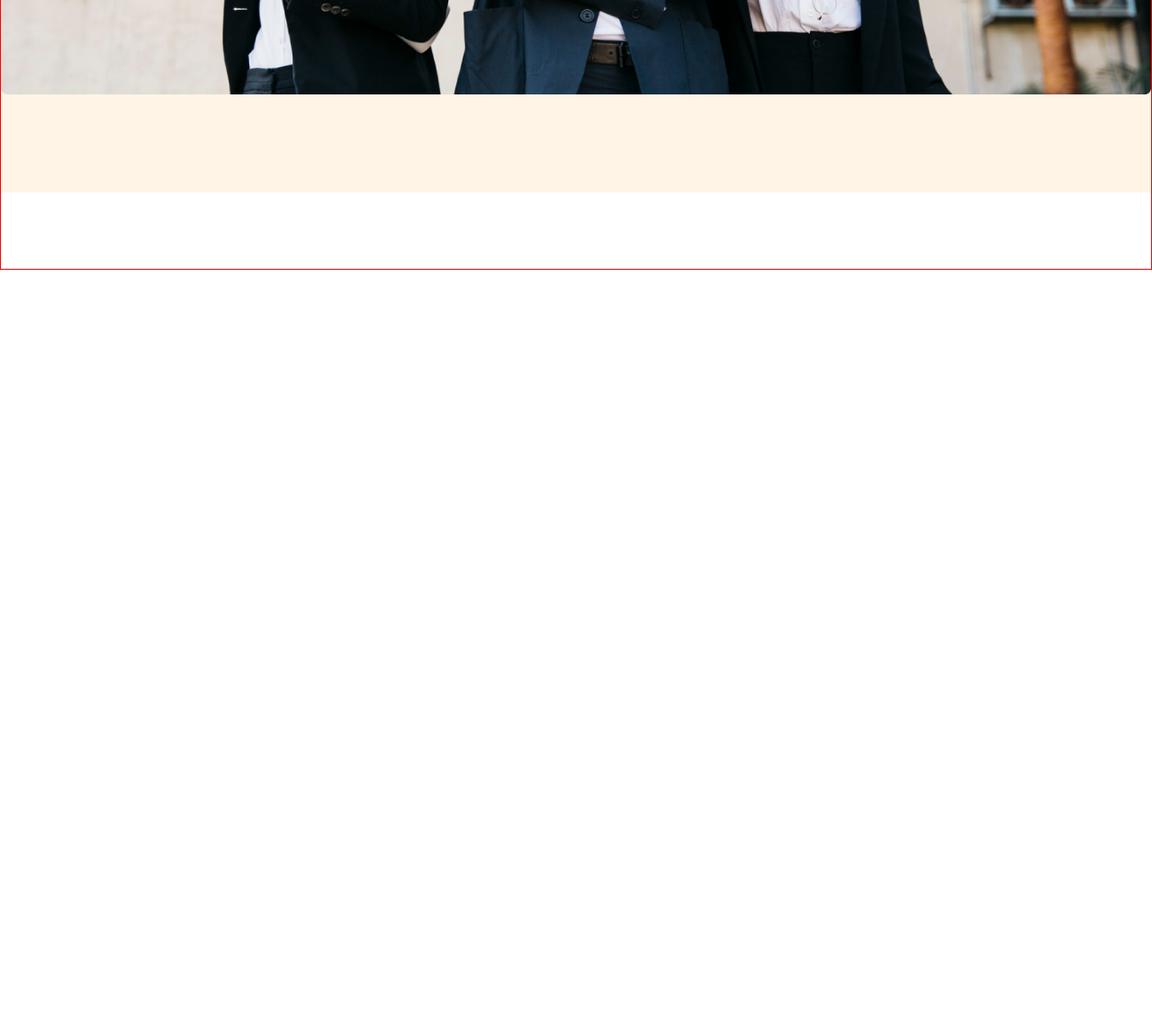
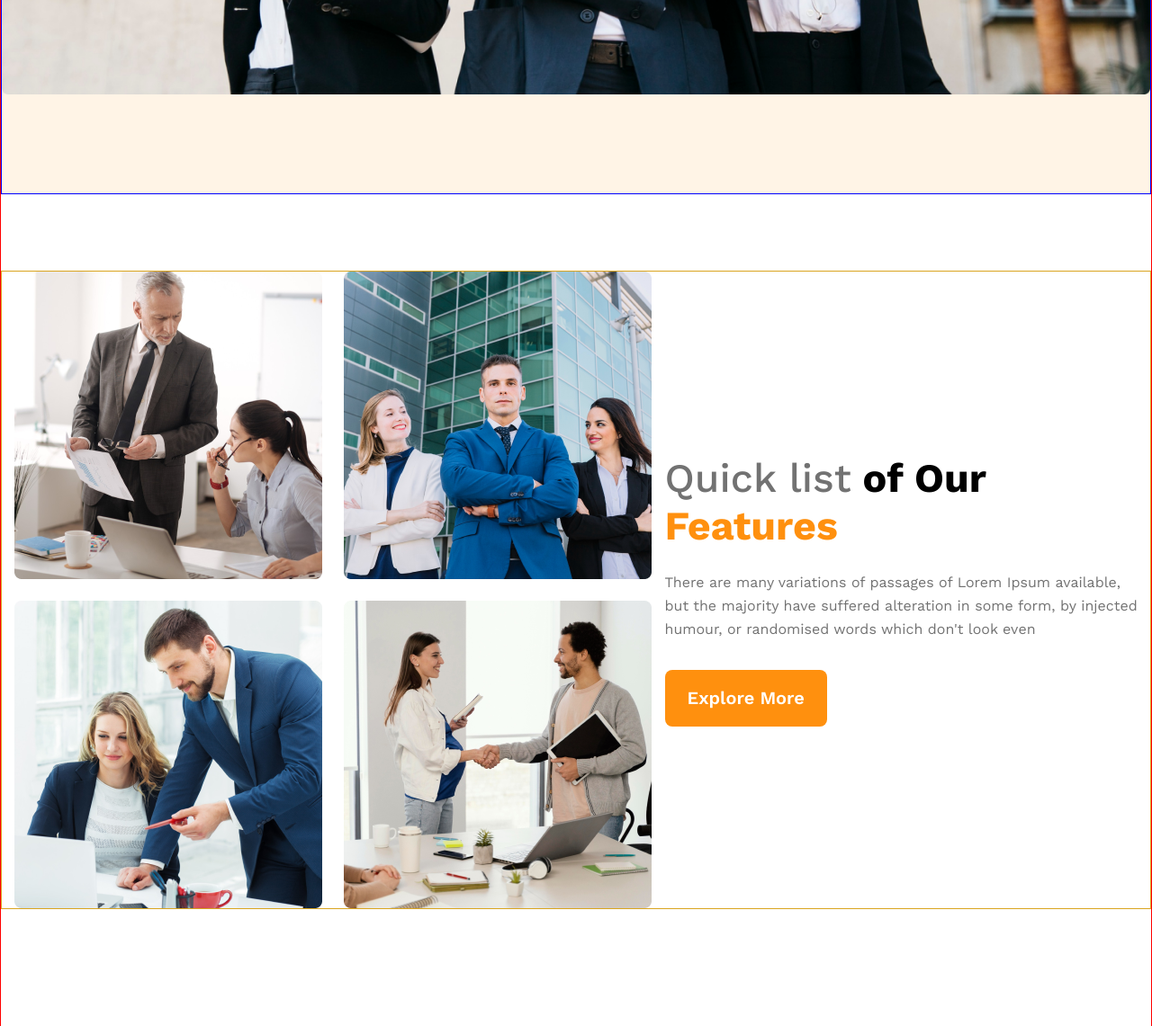
Before and after one commit to bdahsan1999wd/urban-vista-architects, a plain HTML site: page index.html in a window 1280 px wide. Shown: the part 1109-2250 px from the top of the page at 90% size. Before the commit the page ends 1409 px from the top, so only its background shows below. Drawn offline with nearby package versions, Linux system fonts and the light colour scheme.

Commit message:
our features section added

```diff
--- a/index.html
+++ b/index.html
@@ -20,7 +20,7 @@
     <header>
         <!---------- Navigation Bar Added ---------->
         <nav class="navbar display-flex">
-            <h3 class="brand-name dark-1">Urban Vista Architects</h3>
+            <h3 class="brand-name brand-color-2"><span class="brand-color-1">Urban Vista</span> Architects</h3>
 
             <ul class="nav-links display-flex">
                 <li class="nav-item"> <a href="" class="nav-link">Home</a> </li>
@@ -66,6 +66,38 @@
 
     </header>
 
+    <!---------- Main Section Added ---------->
+    <main>
+
+        <!---------- Our Features Section Added ---------->
+        <section class="features display-flex">
+
+            <!----- Our Feature Image Container ----->
+            <div class="feature-image-container">
+                <img src="./assets/images/team1.png" alt="team-1">
+                <img src="./assets/images/team2.png" alt="team-2">
+                <img src="./assets/images/team3.png" alt="team-3">
+                <img src="./assets/images/team4.png" alt="team-4">
+            </div>
+
+            <!----- Our Features Text ----->
+            <div class="our-feature">
+                <h3 class="feature-title"> <span class="color-1">Quick list</span> of Our <span class="color-2">
+                        <br>Features</span></h3>
+                <p class="feature-description section-description dark-2">There are many variations of passages of Lorem
+                    Ipsum
+                    available, <br> but the majority have suffered alteration in some form, by injected <br> humour, or
+                    randomised
+                    words which don't look even</p>
+
+                <!----- Our Features Button Added ----->
+                <a href="" class="primary-btn">Explore More</a>
+            </div>
+
+        </section>
+
+    </main>
+
 </body>
 
 </html>
--- a/styles/style.css
+++ b/styles/style.css
@@ -68,6 +68,12 @@ body {
   line-height: 53px;
   cursor: pointer;
 }
+.brand-color-1 {
+  color: rgb(114, 114, 114);
+}
+.brand-color-2 {
+  color: rgb(255, 144, 14);
+}
 
 .nav-links {
   list-style: none;
@@ -86,6 +92,7 @@ body {
 
 /* ----------Heading Section Styles Added---------- */
 header {
+  border: 1px solid blue;
   background-color: rgba(255, 144, 14, 0.1);
   max-width: 1920px;
   height: 1322px;
@@ -135,13 +142,64 @@ header {
   display: block;
 }
 
+/* --------------------Main Section Styles Added-------------------- */
+main {
+  max-width: 1440px;
+  margin: 0 auto;
+}
+
+/* ----------Our Features Section Styles Added---------- */
+.features {
+  border: 1px solid goldenrod;
+  margin-bottom: 130px;
+  align-items: center;
+  justify-content: space-evenly;
+}
+
+/* -----Our Features Image Styles Added----- */
+.feature-image-container {
+  display: grid;
+  grid-template-columns: repeat(2, 1fr);
+  gap: 24px;
+}
+.feature-image-container img {
+  width: 100%;
+}
+
+/* -----Our Features Text Styles----- */
+.our-feature {
+  display: flex;
+  flex-direction: column;
+  align-items: start;
+}
+
+.feature-title {
+  font-size: 2.8rem;
+  font-weight: 700;
+  line-height: 53px;
+}
+
+.color-1 {
+  color: rgb(114, 114, 114);
+  font-weight: 500;
+}
+.color-2 {
+  color: rgb(255, 144, 14);
+}
+
+.feature-description {
+  margin-bottom: 32px;
+}
+
 /* ------------------------------Responsive Media Query Added------------------------------ */
 
-/* ----------Mobile/Small Device Responsive Added---------- */
+/* --------------------Mobile/Small Device Responsive Added-------------------- */
 @media screen and (max-width: 576px) {
-  .navbar {
+  /* -----Heading Section Mobile Responsive Added----- */
+  .navbar,
+  .nav-links,
+  .features {
     flex-direction: column;
-    width: 100%;
   }
 
   .brand-name {
@@ -151,19 +209,36 @@ header {
   }
 
   .nav-links {
-    flex-direction: column;
     gap: 10px;
   }
+
   .banner-title {
     font-size: 3.2rem;
   }
+
   .banner-description {
     padding: 10px;
   }
+
+  /* -----Features Section Mobile Responsive Added----- */
+  .features {
+    flex-direction: column-reverse;
+  }
+  .our-feature {
+    align-items: center;
+    text-align: center;
+    margin-bottom: 50px;
+  }
+  .feature-image-container {
+    grid-template-columns: repeat(1, 1fr);
+  }
+
+  /* ----- ----- */
 }
 
-/* ----------Medium/Tablet Device Responsive Added---------- */
+/* --------------------Medium/Tablet Device Responsive Added-------------------- */
 @media screen and (min-width: 577px) and (max-width: 992px) {
+  /* -----Heading Section Tablet Responsive Added----- */
   .brand-name {
     font-size: 2.5rem;
   }
@@ -173,4 +248,19 @@ header {
   .banner-title {
     font-size: 3.5rem;
   }
+
+  /* -----Features Section Tablet Responsive Added----- */
+  .features {
+    flex-direction: column-reverse;
+  }
+  .our-feature {
+    align-items: center;
+    text-align: center;
+    margin-bottom: 50px;
+  }
+  .feature-image-container {
+    grid-template-columns: repeat(2, 1fr);
+  }
+
+  /* ----- ----- */
 }
```
